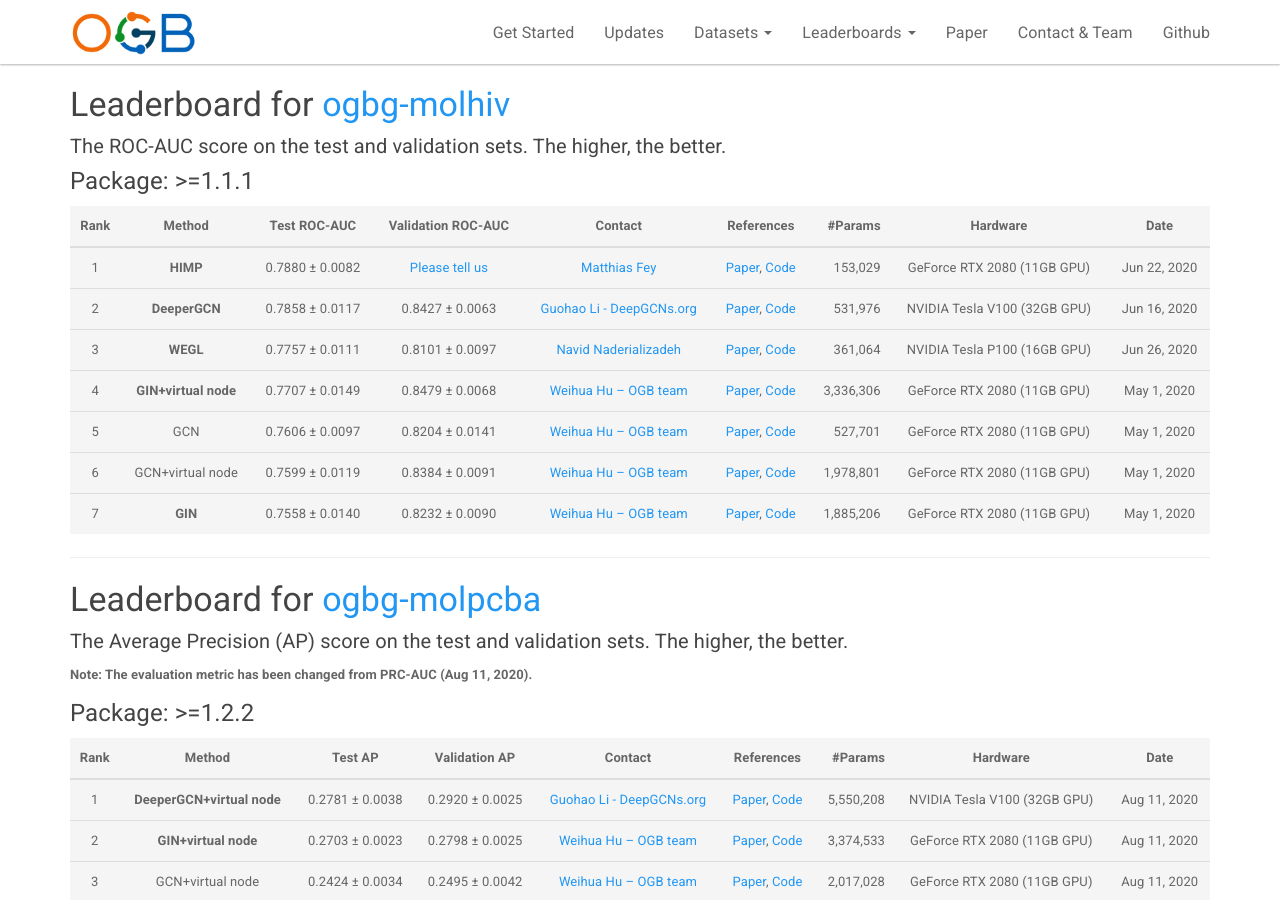
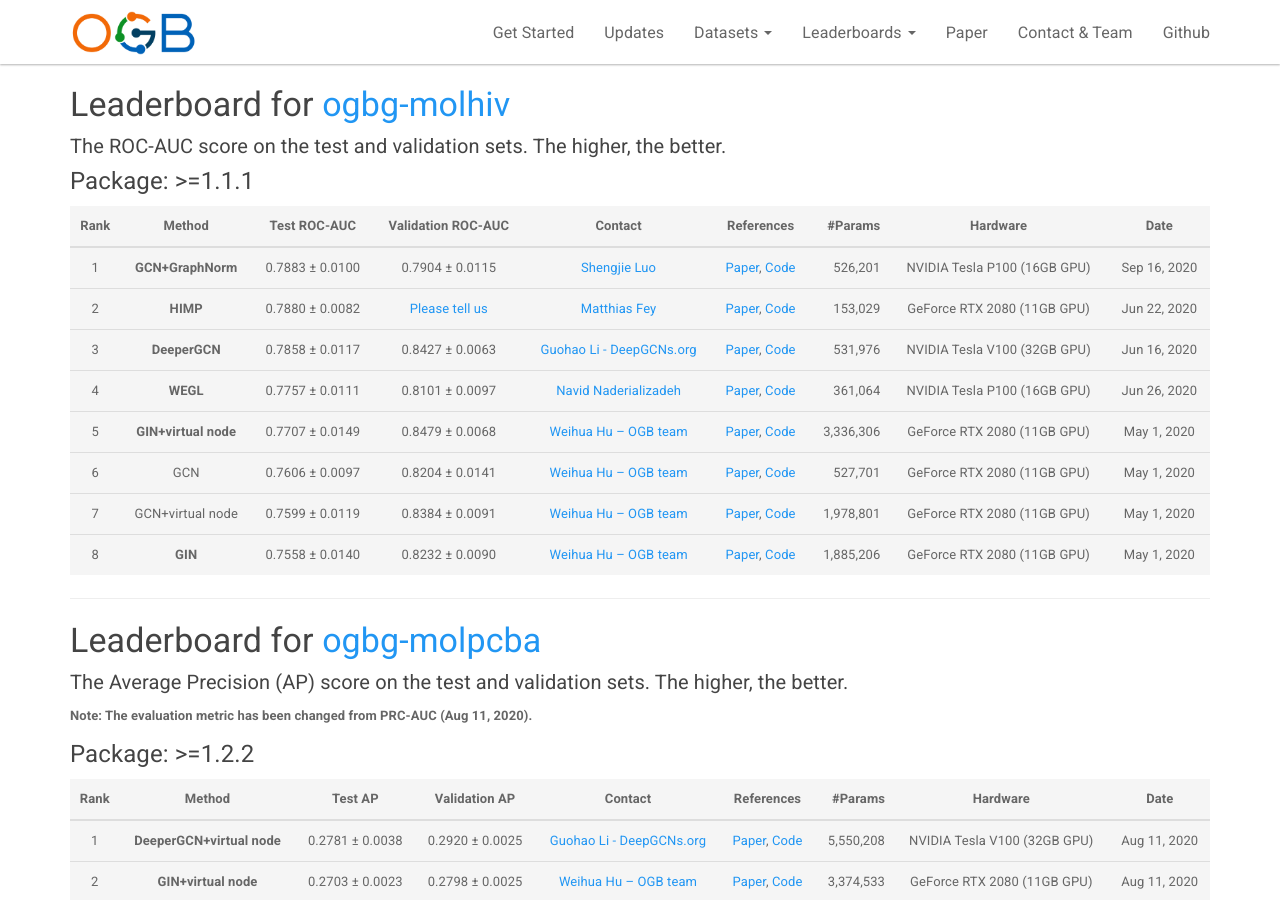
Before and after one commit to snap-stanford/ogb-web, a Jekyll site: the page built from _docs/leaderboard/leader_graphprop.md, in a window 1280 px wide and 900 px high, scrolled down 345 px. Built offline with Jekyll 4.4.1, drawn with Linux system fonts in a browser that asks for light colours.

Commit message:
updateleaderboard

```diff
--- a/_docs/leaderboard/leader_graphprop.md
+++ b/_docs/leaderboard/leader_graphprop.md
@@ -23,13 +23,14 @@ The **bold** method name indicates that the implementation is **official** (by t
 
 | Rank  | Method | Test ROC-AUC | Validation ROC-AUC | Contact | References | #Params | Hardware | Date
 |:----:|:-----:|:------:|:-----:|:-----:|:-----:|-----:|:-----:|:-----:|
-|  1  |  **HIMP**  | 0.7880 ± 0.0082   | [Please tell us](mailto:ogb@cs.stanford.edu) |[Matthias Fey](mailto:matthias.fey@tu-dortmund.de) | [Paper](https://arxiv.org/abs/2006.12179), [Code](https://github.com/rusty1s/himp-gnn) | 153,029 | GeForce RTX 2080 (11GB GPU) | Jun 22, 2020 |
-|  2  |  **DeeperGCN**  | 0.7858 ± 0.0117   | 0.8427 ± 0.0063 |[Guohao Li - DeepGCNs.org](mailto:guohao.li@kaust.edu.sa) | [Paper](https://arxiv.org/abs/2006.07739), [Code](https://github.com/lightaime/deep_gcns_torch/tree/master/examples/ogb) | 531,976 | NVIDIA Tesla V100 (32GB GPU) | Jun 16, 2020 |
-|  3  |  **WEGL**  | 0.7757 ± 0.0111   | 0.8101 ± 0.0097 |[Navid Naderializadeh](mailto:nnaderializadeh@hrl.com) | [Paper](https://arxiv.org/abs/2006.09430), [Code](https://github.com/navid-naderi/WEGL) | 361,064 | NVIDIA Tesla P100 (16GB GPU) | Jun 26, 2020 |
-|  4  |  **GIN+virtual node**  | 0.7707 ± 0.0149   | 0.8479 ± 0.0068 |[Weihua Hu -- OGB team](mailto:weihuahu@cs.stanford.edu) | [Paper](https://arxiv.org/abs/1810.00826), [Code](https://github.com/snap-stanford/ogb/tree/master/examples/graphproppred/mol) | 3,336,306 | GeForce RTX 2080 (11GB GPU) | May 1, 2020 |
-|  5  |  GCN  | 0.7606 ± 0.0097   | 0.8204 ± 0.0141 | [Weihua Hu -- OGB team](mailto:weihuahu@cs.stanford.edu) | [Paper](https://arxiv.org/abs/1609.02907), [Code](https://github.com/snap-stanford/ogb/tree/master/examples/graphproppred/mol) | 527,701 | GeForce RTX 2080 (11GB GPU) | May 1, 2020 |
-|  6  |  GCN+virtual node  | 0.7599 ± 0.0119   | 0.8384 ± 0.0091 | [Weihua Hu -- OGB team](mailto:weihuahu@cs.stanford.edu) | [Paper](https://arxiv.org/abs/1609.02907), [Code](https://github.com/snap-stanford/ogb/tree/master/examples/graphproppred/mol) | 1,978,801 | GeForce RTX 2080 (11GB GPU) | May 1, 2020 |
-|  7  |  **GIN**  | 0.7558 ± 0.0140   | 0.8232 ± 0.0090 |[Weihua Hu -- OGB team](mailto:weihuahu@cs.stanford.edu) | [Paper](https://arxiv.org/abs/1810.00826), [Code](https://github.com/snap-stanford/ogb/tree/master/examples/graphproppred/mol) | 1,885,206 | GeForce RTX 2080 (11GB GPU) | May 1, 2020 |
+|  1  |  **GCN+GraphNorm**  | 0.7883 ± 0.0100   | 0.7904 ± 0.0115 |[Shengjie Luo](mailto:shengjie.luo@outlook.com) | [Paper](https://arxiv.org/abs/2009.03294), [Code](https://github.com/lsj2408/GraphNorm) | 526,201 | NVIDIA Tesla P100 (16GB GPU) | Sep 16, 2020 |
+|  2  |  **HIMP**  | 0.7880 ± 0.0082   | [Please tell us](mailto:ogb@cs.stanford.edu) |[Matthias Fey](mailto:matthias.fey@tu-dortmund.de) | [Paper](https://arxiv.org/abs/2006.12179), [Code](https://github.com/rusty1s/himp-gnn) | 153,029 | GeForce RTX 2080 (11GB GPU) | Jun 22, 2020 |
+|  3  |  **DeeperGCN**  | 0.7858 ± 0.0117   | 0.8427 ± 0.0063 |[Guohao Li - DeepGCNs.org](mailto:guohao.li@kaust.edu.sa) | [Paper](https://arxiv.org/abs/2006.07739), [Code](https://github.com/lightaime/deep_gcns_torch/tree/master/examples/ogb) | 531,976 | NVIDIA Tesla V100 (32GB GPU) | Jun 16, 2020 |
+|  4  |  **WEGL**  | 0.7757 ± 0.0111   | 0.8101 ± 0.0097 |[Navid Naderializadeh](mailto:nnaderializadeh@hrl.com) | [Paper](https://arxiv.org/abs/2006.09430), [Code](https://github.com/navid-naderi/WEGL) | 361,064 | NVIDIA Tesla P100 (16GB GPU) | Jun 26, 2020 |
+|  5  |  **GIN+virtual node**  | 0.7707 ± 0.0149   | 0.8479 ± 0.0068 |[Weihua Hu -- OGB team](mailto:weihuahu@cs.stanford.edu) | [Paper](https://arxiv.org/abs/1810.00826), [Code](https://github.com/snap-stanford/ogb/tree/master/examples/graphproppred/mol) | 3,336,306 | GeForce RTX 2080 (11GB GPU) | May 1, 2020 |
+|  6  |  GCN  | 0.7606 ± 0.0097   | 0.8204 ± 0.0141 | [Weihua Hu -- OGB team](mailto:weihuahu@cs.stanford.edu) | [Paper](https://arxiv.org/abs/1609.02907), [Code](https://github.com/snap-stanford/ogb/tree/master/examples/graphproppred/mol) | 527,701 | GeForce RTX 2080 (11GB GPU) | May 1, 2020 |
+|  7  |  GCN+virtual node  | 0.7599 ± 0.0119   | 0.8384 ± 0.0091 | [Weihua Hu -- OGB team](mailto:weihuahu@cs.stanford.edu) | [Paper](https://arxiv.org/abs/1609.02907), [Code](https://github.com/snap-stanford/ogb/tree/master/examples/graphproppred/mol) | 1,978,801 | GeForce RTX 2080 (11GB GPU) | May 1, 2020 |
+|  8  |  **GIN**  | 0.7558 ± 0.0140   | 0.8232 ± 0.0090 |[Weihua Hu -- OGB team](mailto:weihuahu@cs.stanford.edu) | [Paper](https://arxiv.org/abs/1810.00826), [Code](https://github.com/snap-stanford/ogb/tree/master/examples/graphproppred/mol) | 1,885,206 | GeForce RTX 2080 (11GB GPU) | May 1, 2020 |
 
 
 <a name="ogbg-molpcba"/>
```
